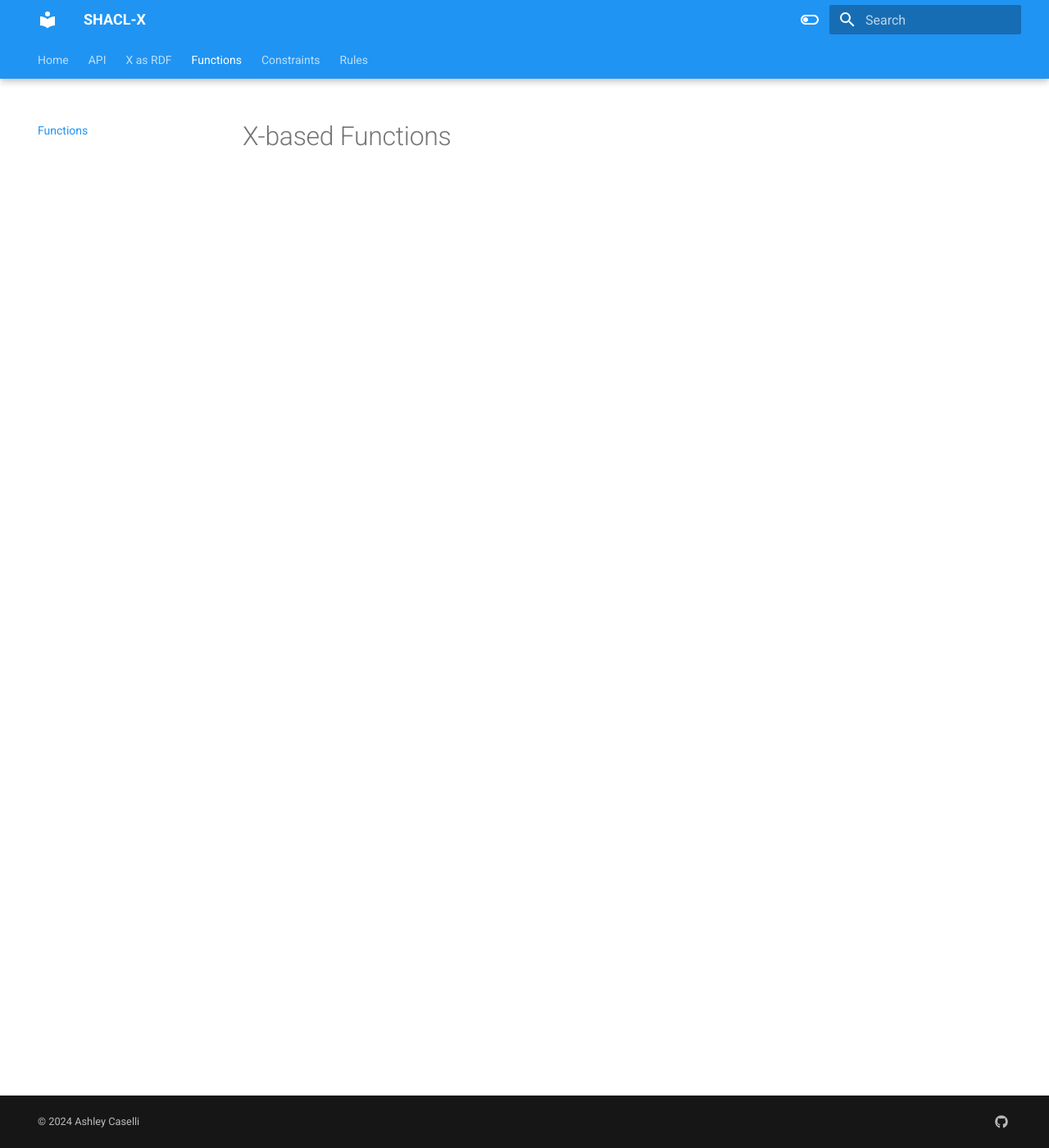
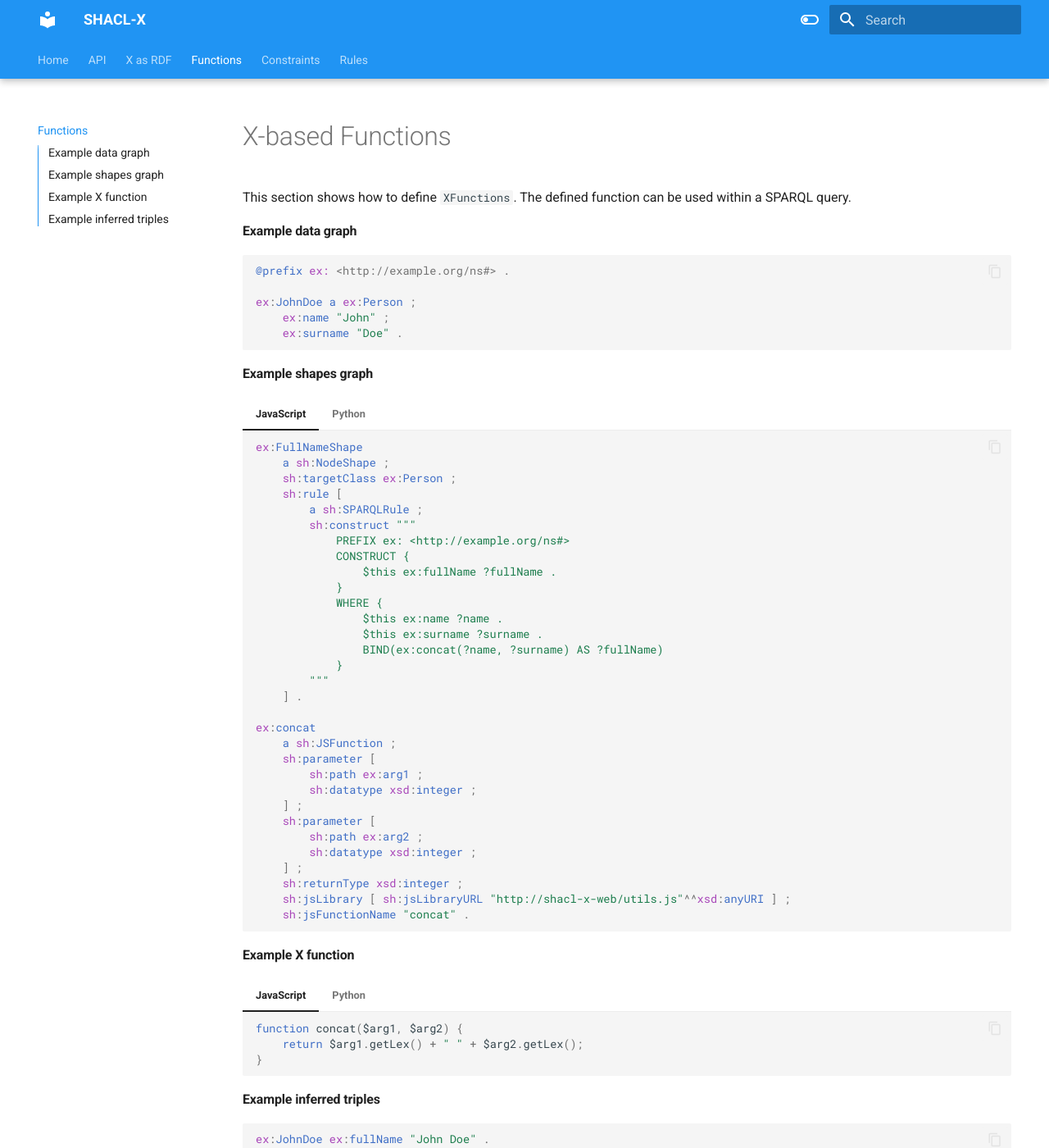
Before and after one commit to ashleycaselli/shacl-x-docs, an MkDocs documentation site: the page built from docs/functions.md, in a window 1280 px wide and 1400 px high. Shown: the whole window at 82% size. Built offline with MkDocs 1.6.1 and Material for MkDocs 9.7.7, drawn with Linux system fonts in a browser that asks for light colours.

Commit message:
chore(functions): add docs and examples

````diff
--- a/docs/functions.md
+++ b/docs/functions.md
@@ -1 +1,101 @@
 # X-based Functions
+
+This section shows how to define `XFunctions`. The defined function can be used within a SPARQL query.
+
+#### Example data graph
+``` turtle
+@prefix ex: <http://example.org/ns#> .
+
+ex:JohnDoe a ex:Person ;
+    ex:name "John" ;
+    ex:surname "Doe" .
+```
+
+#### Example shapes graph
+=== "JavaScript"
+    ``` turtle
+    ex:FullNameShape
+        a sh:NodeShape ;
+        sh:targetClass ex:Person ;
+        sh:rule [
+            a sh:SPARQLRule ;
+            sh:construct """
+                PREFIX ex: <http://example.org/ns#>
+                CONSTRUCT {
+                    $this ex:fullName ?fullName .
+                }
+                WHERE {
+                    $this ex:name ?name .
+                    $this ex:surname ?surname .
+                    BIND(ex:concat(?name, ?surname) AS ?fullName)
+                }
+            """
+        ] .
+
+    ex:concat
+        a sh:JSFunction ;
+        sh:parameter [
+            sh:path ex:arg1 ;
+            sh:datatype xsd:integer ;
+        ] ;
+        sh:parameter [
+            sh:path ex:arg2 ;
+            sh:datatype xsd:integer ;
+        ] ;
+        sh:returnType xsd:integer ;
+        sh:jsLibrary [ sh:jsLibraryURL "http://shacl-x-web/utils.js"^^xsd:anyURI ] ;
+        sh:jsFunctionName "concat" .
+    ```
+
+=== "Python"
+    ``` turtle
+    ex:FullNameShape
+        a sh:NodeShape ;
+        sh:targetClass ex:Person ;
+        sh:rule [
+            a sh:SPARQLRule ;
+            sh:construct """
+                PREFIX ex: <http://example.org/ns#>
+                CONSTRUCT {
+                    $this ex:fullName ?fullName .
+                }
+                WHERE {
+                    $this ex:name ?name .
+                    $this ex:surname ?surname .
+                    BIND(ex:concat(?name, ?surname) AS ?fullName)
+                }
+            """
+        ] .
+
+    ex:concat
+        a sh:PyFunction ;
+        sh:parameter [
+            sh:path ex:arg1 ;
+            sh:datatype xsd:integer ;
+        ] ;
+        sh:parameter [
+            sh:path ex:arg2 ;
+            sh:datatype xsd:integer ;
+        ] ;
+        sh:returnType xsd:integer ;
+        sh:pyLibrary [ sh:pyLibraryURL "http://shacl-x-web/utils.py"^^xsd:anyURI ] ;
+        sh:pyFunctionName "concat" .
+    ```
+
+#### Example X function
+=== "JavaScript"
+    ``` js
+    function concat($arg1, $arg2) {
+        return $arg1.getLex() + " " + $arg2.getLex();
+    }
+    ```
+=== "Python"
+    ``` py
+    def concat(_arg1, _arg2):
+        return _arg1.getLex() + " " + _arg2.getLex()
+    ```
+
+#### Example inferred triples
+``` turtle
+ex:JohnDoe ex:fullName "John Doe" .
+```
````
